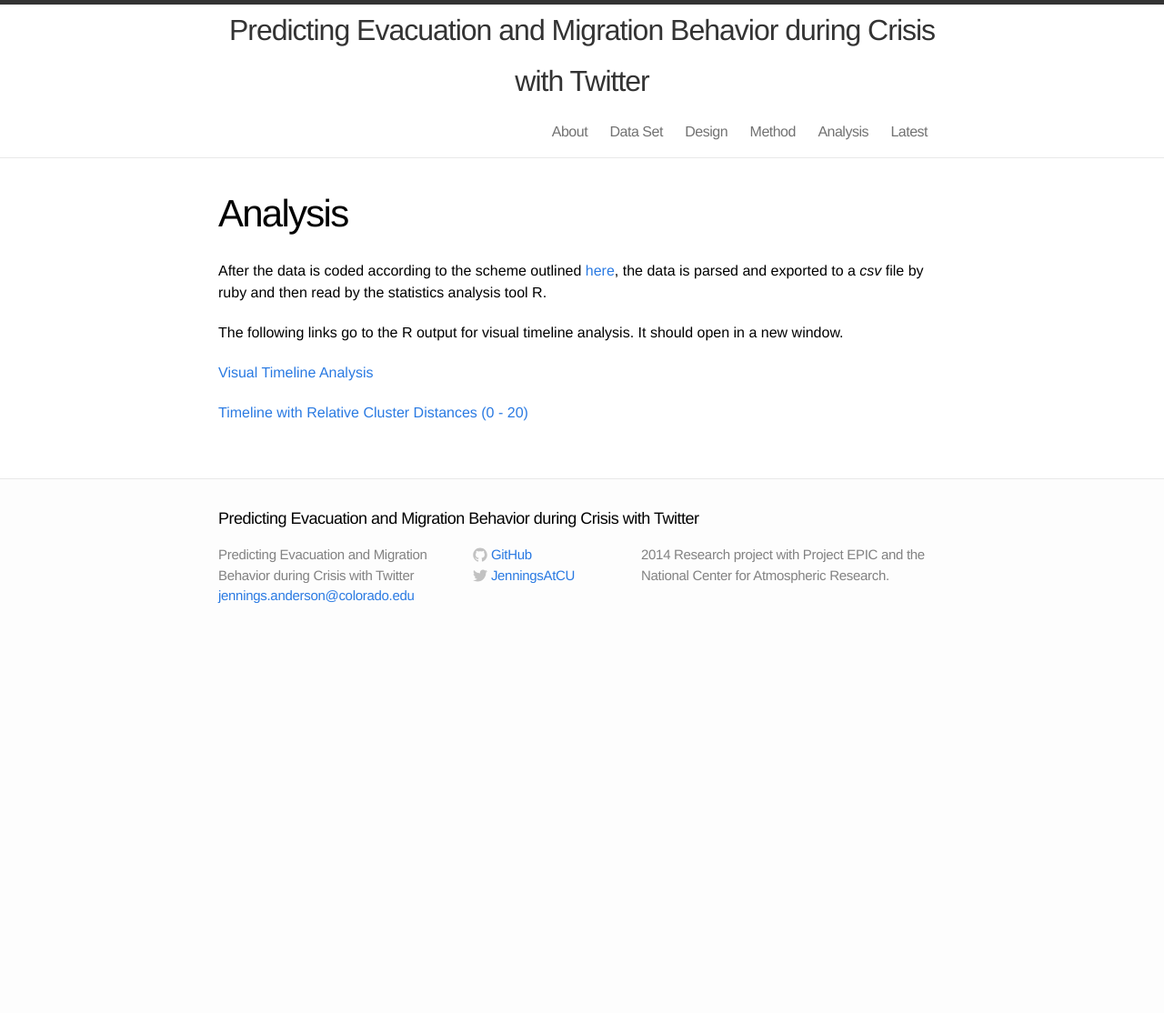
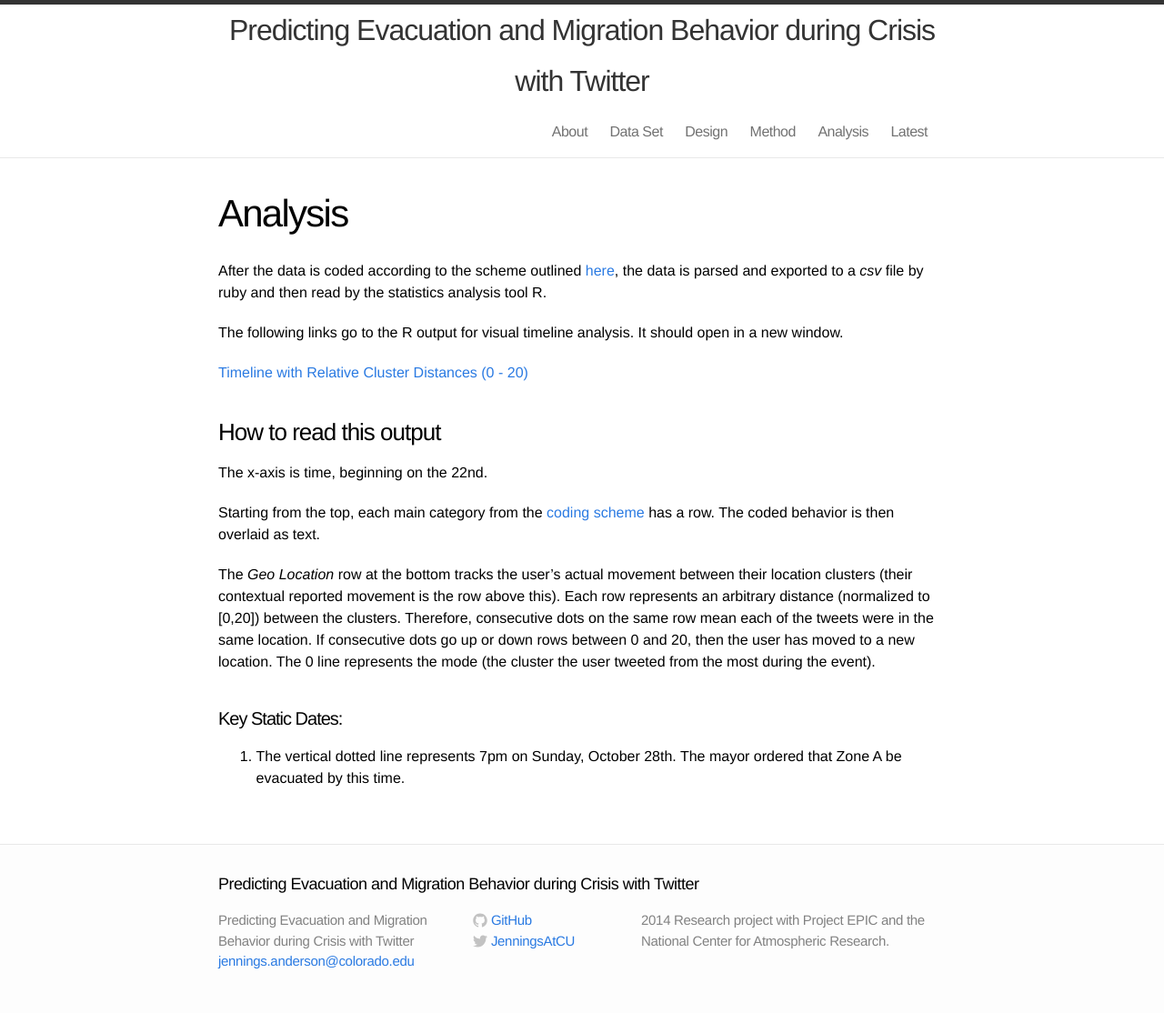
Before and after one commit to jenningsanderson/Twitter-Evacuation-Patterns, a Jekyll site: the page built from pages/5_Analysis.md, in a window 1280 px wide. Shown: the whole page at 91% size. Built offline with Jekyll 4.4.1, drawn with Linux system fonts in a browser that asks for light colours; before the commit the page ends 900 px from its top, so only the background shows below that.

Commit message:
working on analysis page

```diff
--- a/pages/5_Analysis.md
+++ b/pages/5_Analysis.md
@@ -8,7 +8,15 @@ After the data is coded according to the scheme outlined [here](../coding), the
 
 The following links go to the R output for visual timeline analysis.  It should open in a new window.
 
+<a href="../analysis/r_timeline/user_timelines_relative_distances.html" target="_blank">Timeline with Relative Cluster Distances (0 - 20)</a>
 
-<a href="../analysis/r_timeline/user_timeline_comparisons.html" target="_blank">Visual Timeline Analysis</a>
+###How to read this output
+The x-axis is time, beginning on the 22nd.
 
-<a href="../analysis/r_timeline/user_timelines_relative_distances.html" target="_blank">Timeline with Relative Cluster Distances (0 - 20)</a>
+Starting from the top, each main category from the [coding scheme](../coding) has a row.  The coded behavior is then overlaid as text.
+
+The _Geo Location_ row at the bottom tracks the user's actual movement between their location clusters (their contextual reported movement is the row above this).  Each row represents an arbitrary distance (normalized to [0,20]) between the clusters.  Therefore, consecutive dots on the same row mean each of the tweets were in the same location.  If consecutive dots go up or down rows between 0 and 20, then the user has moved to a new location.  The 0 line represents the mode (the cluster the user tweeted from the most during the event).
+
+
+####Key Static Dates:
+1. The vertical dotted line represents 7pm on Sunday, October 28th.  The mayor ordered that Zone A be evacuated by this time.
```
